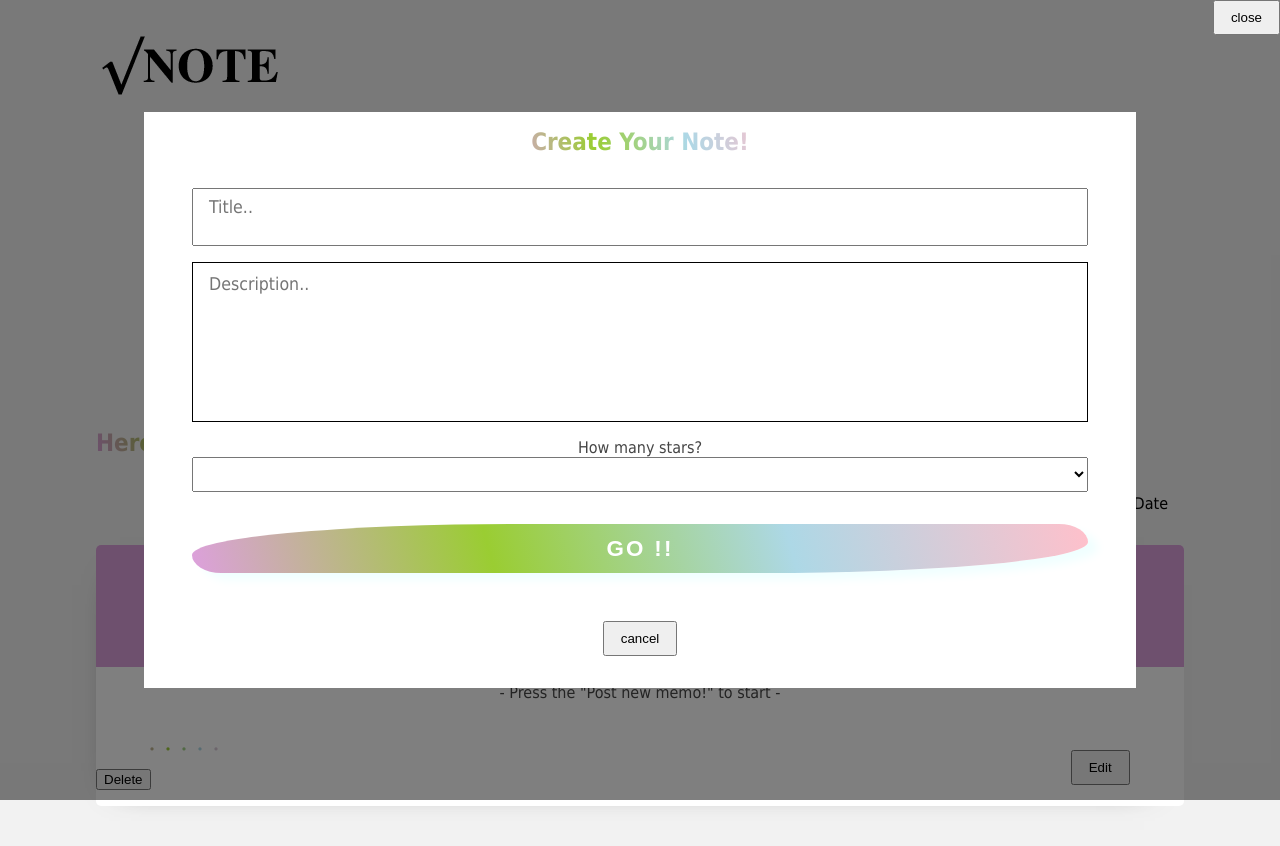
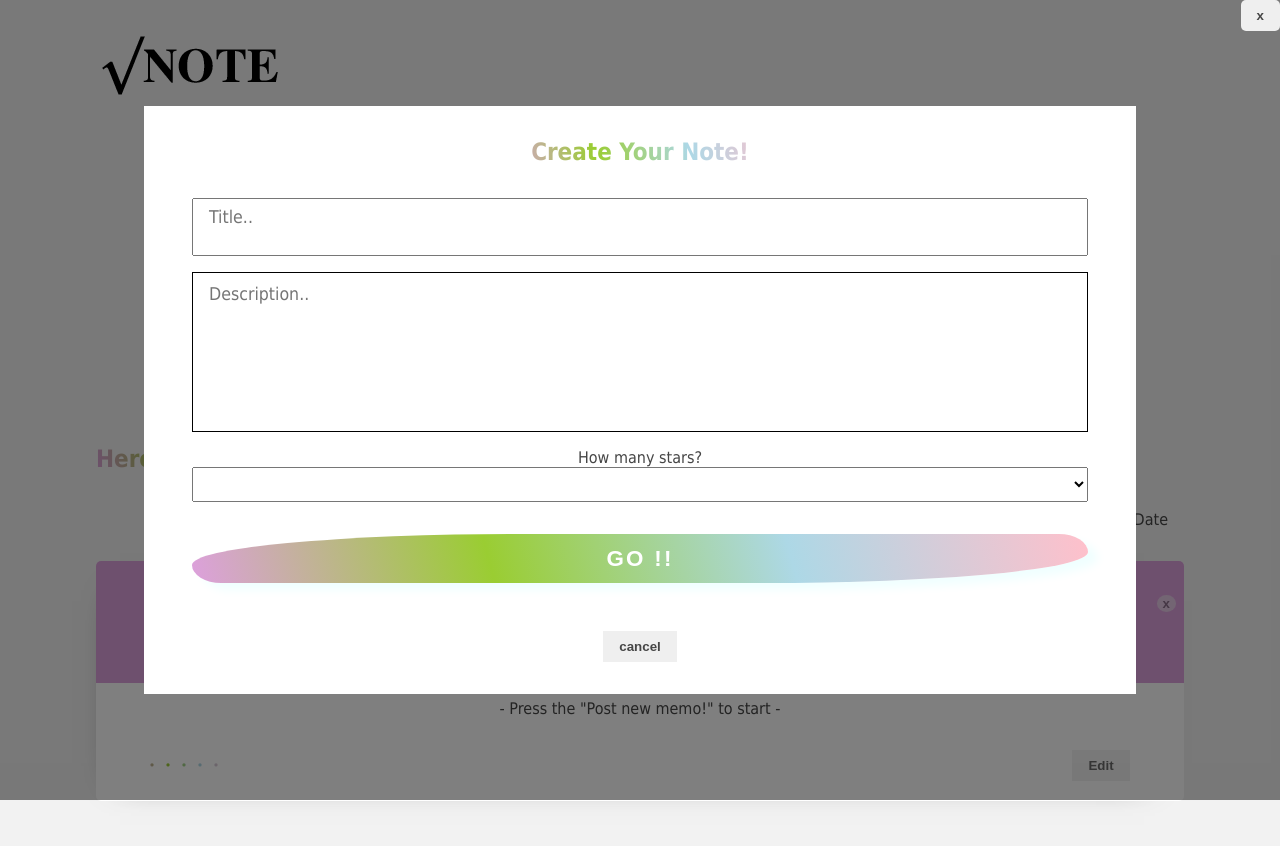
Before and after one commit to ayuyama25/memo-app, a Vue app: page / in a window 1280 px wide. Both pictures are taken after a click on the button "Post new memo!". Shown: the top 846 px of the page. Built offline with nearby package versions, Linux system fonts and the light colour scheme.

Commit message:
CSSの追加

```diff
--- a/src/HostPage.vue
+++ b/src/HostPage.vue
@@ -84,6 +84,15 @@ body {
   margin: 0 5%;
   font-family: tahoma;
   text-align: center;
+  color: rgb(70, 70, 70)
+}
+button {
+  border: none;
+  font-weight: bold;
+  color: rgb(70, 70, 70)
+}
+h2 {
+  padding-top: 1rem;
 }
 .row {
   display: grid;
@@ -98,7 +107,7 @@ body {
 }
 /* モーダル */
 .overlay {
-  z-index: 1;
+  z-index: 10;
   position: fixed;
   top: 0;
   left: 0;
@@ -110,7 +119,7 @@ body {
   justify-content: center;
 }
 .content {
-  z-index: 2;
+  z-index: 100;
   width: 75%;
   padding: 1rem;
   background: #fff;
@@ -145,7 +154,8 @@ body {
   border-radius: 100% 80px /85px 100%;
 }
 .unduration:hover {
-  color: #fff;
+  font-size: 1.41rem;
+  color: azure;
   border-radius: 60% 100px /100% 85%;
 }
 .pastel {
--- a/src/components/DeleteMemo.vue
+++ b/src/components/DeleteMemo.vue
@@ -1,12 +1,12 @@
 <template>
   <section>
-    <button @click="openModal">Delete</button>
-    <div class="overlay" v-show="showContent">
+    <button class="deleteButton" @click="openModal">x</button>
+    <div class="overlay" v-show="showContent" @click.self="closeModal">
       <div class="content">
         <h3 class="gradation">{{ title }}</h3>
         <div>{{ message }}</div>
-        <button @click="deleting"> OK</button>
-        <button @click="closeModal">Cancel</button>
+        <button class="options" @click="deleting"> OK</button>
+        <button class="options" @click="closeModal">Cancel</button>
       </div>
     </div>
   </section>
@@ -42,5 +42,17 @@ export default {
 </script>
 
 <style scoled>
-
+h3 {
+  padding: 1rem 0;
+}
+.deleteButton {
+  border-radius: 50%;
+  color: rgb(70, 70, 70);
+  text-align: center;
+  opacity: 0.9;
+}
+.options {
+  margin: 1.25rem;
+  padding: 0.5rem;
+}
 </style>
--- a/src/components/EditMemo.vue
+++ b/src/components/EditMemo.vue
@@ -4,7 +4,7 @@
     <div class="overlay" v-show="showContent">
       <div class="content">
         <h2 class="gradation">Edit Your Note!</h2>
-        <button class="closeButton" @click="closeModal">close</button>
+        <button class="closeButton" @click="closeModal">x</button>
         <form class="row">
           <textarea v-model="editingText.title" placeholder="Title" class="inputText"></textarea>
 
@@ -109,6 +109,9 @@ label {
   position: absolute;
   top: 0;
   right: 0;
+  border-radius: 5px;
+  color: rgb(70, 70, 70);
+  text-align: center;
 }
 /* 文字量に応じて伸縮するテキストボックス */
 .flexTextarea {
--- a/src/components/MemoCards.vue
+++ b/src/components/MemoCards.vue
@@ -8,14 +8,15 @@
       <label for="byDate">Date</label>
     </form>
 
-    <div class="row cards" v-for="(card, index) in cardsArray" :key ="index">
+    <div class="row cards" :class="[index === hoveredIndex ? 'hover' : '']" v-for="(card, index) in cardsArray" :key ="index" @mouseover="hovering(index)" @mouseleave="mouseOff">
+
       <li class="cardsTitle">{{ card.title }}</li>
       <li class="cardsDescription">{{ card.description }}</li>
       <li class="cardsRating gradation">{{ ratingData(card.rating) }}</li>
       <li class="cardsDate">{{ setYear(card.timestamp) }}/{{ setMonth(card.timestamp) }}/{{ setDay(card.timestamp) }} {{ setHour(card.timestamp) }}:{{ setMinute(card.timestamp) }}</li>
 
       <edit-memo :editingCard="cardsArray[index]" @editedCabin="getEditedMemo" class="editButton"></edit-memo>
-      <delete-memo :deletingCardId="cardsArray[index].id" @deletingCard="getDeletedId"></delete-memo>
+      <delete-memo :deletingCardId="cardsArray[index].id" @deletingCard="getDeletedId" class="deleteButton"></delete-memo>
 
     </div>
   </section>
@@ -32,7 +33,8 @@ export default {
     return {
       editedMemo : {},
       deletingId : {},
-      sortCardsBy : 'date'
+      sortCardsBy : 'date',
+      hoveredIndex : null
     }
   },
   computed: {
@@ -68,6 +70,13 @@ export default {
     },
   },
   methods: {
+    /* カードにCSS（hover）を付与 */
+    hovering(value) {
+      this.hoveredIndex = value
+    },
+    mouseOff() {
+      this.hoveredIndex = null
+    },
     /* 孫から編集,削除オブジェクトを受け取り、親にemit */
     getEditedMemo(value) {
       this.editedMemo = value
@@ -134,7 +143,6 @@ export default {
   padding: 1rem 3rem;
   font-size: 1rem;
   margin-bottom: 0.5rem;
-  color: rgb(70, 70, 70)
 }
 .cardsRating {
   position: relative;
@@ -142,7 +150,6 @@ export default {
   display: inline-block;
   font-size: 1rem;
   padding: 0.6rem 0;
-  color: rgb(70, 70, 70)
 }
 .cardsDate {
   position: absolute;
@@ -150,12 +157,30 @@ export default {
   right: 5%;
   display: inline-block;
   font-size: 0.8rem;
-  color: rgb(70, 70, 70)
+}
+/* マウスホバー */
+.hover {
+  transform: all 0.3s;
+  box-shadow: -1rem 1rem 2.5rem -2rem rgb(70, 70, 70);
 }
 /* 編集ボタンの位置 */
 .editButton {
   position: absolute;
   bottom: 2%;
   right: 5%;
+  opacity: 0.8;
+}
+.editButton:hover {
+  opacity: 1;
+}
+/* 削除ボタンの位置 */
+.deleteButton {
+  position: absolute;
+  top: 2rem;
+  right: 0.5rem;
+  opacity: 0.6;
+}
+.deleteButton:hover {
+  opacity: 1;
 }
 </style>
--- a/src/components/NewMemo.vue
+++ b/src/components/NewMemo.vue
@@ -4,7 +4,7 @@
     <div class="overlay" v-show="showContent">
       <div class="content">
         <h2 class="gradation">Create Your Note!</h2>
-        <button class="closeButton" @click="closeModal">close</button>
+        <button class="closeButton" @click="closeModal">x</button>
         <form class="row">
           <textarea v-model="textInput.title" placeholder="Title.." class="inputText"></textarea>
 
@@ -137,6 +137,9 @@ label {
   position: absolute;
   top: 0;
   right: 0;
+  border-radius: 5px;
+  color: rgb(70, 70, 70);
+  text-align: center;
 }
 /* 文字量に応じて伸縮するテキストボックス */
 .flexTextarea {
```
